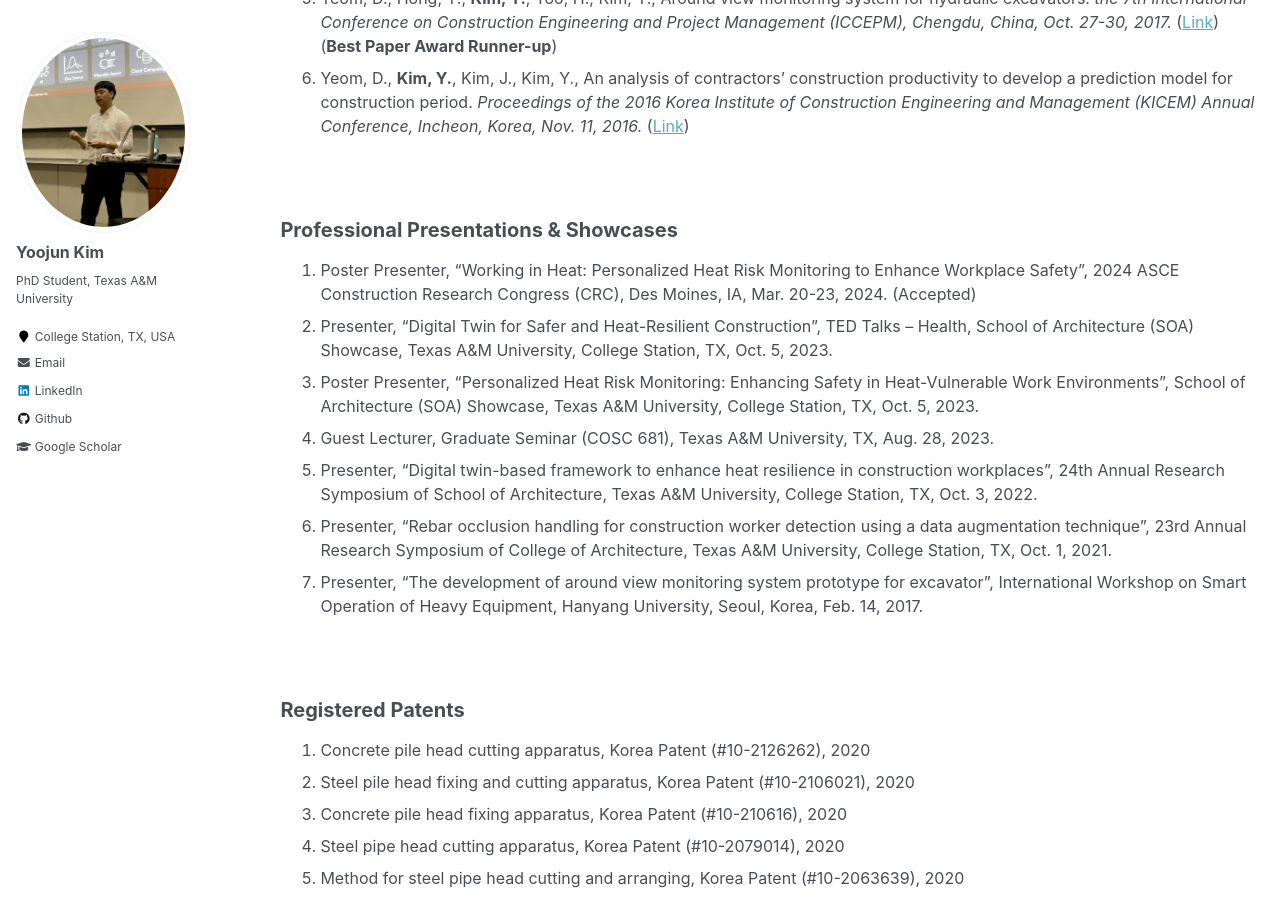
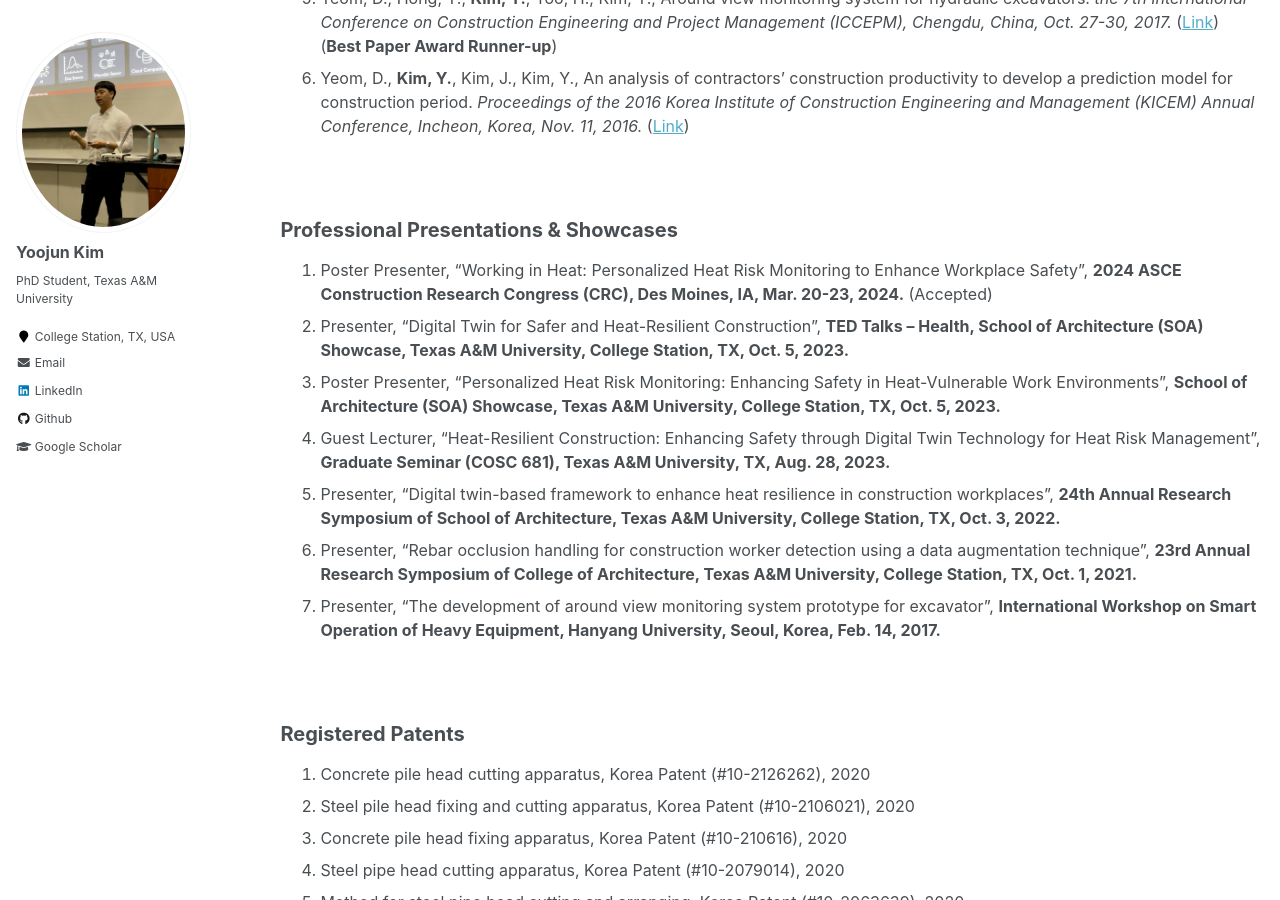
Before and after one commit to yoojunT/yoojunT.github.io, a Jekyll site: the page built from _pages/publications.md, in a window 1280 px wide and 900 px high, scrolled down 957 px. Built offline with Jekyll 4.4.1, drawn with Linux system fonts in a browser that asks for light colours.

Commit message:
Update publications.md

```diff
--- a/_pages/publications.md
+++ b/_pages/publications.md
@@ -28,17 +28,19 @@ author_profile: true
 <br />
 
 <h2 id="Presentation">Professional Presentations & Showcases</h2>
-1. Poster Presenter, “Working in Heat: Personalized Heat Risk Monitoring to Enhance Workplace Safety”, 2024 ASCE Construction Research Congress (CRC), Des Moines, IA, Mar. 20-23, 2024. (Accepted)
-1. Presenter, “Digital Twin for Safer and Heat-Resilient Construction”, TED Talks – Health, School of Architecture (SOA) Showcase, Texas A&M University, College Station, TX, Oct. 5, 2023.
-1. Poster Presenter, “Personalized Heat Risk Monitoring: Enhancing Safety in Heat-Vulnerable Work Environments”, School of Architecture (SOA) Showcase, Texas A&M University, College Station, TX, Oct. 5, 2023.
-1. Guest Lecturer, Graduate Seminar (COSC 681), Texas A&M University, TX, Aug. 28, 2023.
-1. Presenter, “Digital twin-based framework to enhance heat resilience in construction workplaces”, 24th Annual Research Symposium of School of Architecture, Texas A&M University, College Station, TX, Oct. 3, 2022.
-1. Presenter, “Rebar occlusion handling for construction worker detection using a data augmentation technique”, 23rd Annual Research Symposium of College of Architecture, Texas A&M University, College Station, TX, Oct. 1, 2021.
-1. Presenter, “The development of around view monitoring system prototype for excavator”, International Workshop on Smart Operation of Heavy Equipment, Hanyang University, Seoul, Korea, Feb. 14, 2017.
+
+1. Poster Presenter, “Working in Heat: Personalized Heat Risk Monitoring to Enhance Workplace Safety”, **2024 ASCE Construction Research Congress (CRC), Des Moines, IA, Mar. 20-23, 2024.** (Accepted)
+1. Presenter, “Digital Twin for Safer and Heat-Resilient Construction”, **TED Talks – Health, School of Architecture (SOA) Showcase, Texas A&M University, College Station, TX, Oct. 5, 2023.**
+1. Poster Presenter, “Personalized Heat Risk Monitoring: Enhancing Safety in Heat-Vulnerable Work Environments”, **School of Architecture (SOA) Showcase, Texas A&M University, College Station, TX, Oct. 5, 2023.**
+1. Guest Lecturer, “Heat-Resilient Construction: Enhancing Safety through Digital Twin Technology for Heat Risk Management”, **Graduate Seminar (COSC 681), Texas A&M University, TX, Aug. 28, 2023.**
+1. Presenter, “Digital twin-based framework to enhance heat resilience in construction workplaces”, **24th Annual Research Symposium of School of Architecture, Texas A&M University, College Station, TX, Oct. 3, 2022.**
+1. Presenter, “Rebar occlusion handling for construction worker detection using a data augmentation technique”, **23rd Annual Research Symposium of College of Architecture, Texas A&M University, College Station, TX, Oct. 1, 2021.**
+1. Presenter, “The development of around view monitoring system prototype for excavator”, **International Workshop on Smart Operation of Heavy Equipment, Hanyang University, Seoul, Korea, Feb. 14, 2017.**
 
 <br />
 
 <h2 id="Patents">Registered Patents</h2>
+
 1. Concrete pile head cutting apparatus, Korea Patent (#10-2126262), 2020
 1. Steel pile head fixing and cutting apparatus, Korea Patent (#10-2106021), 2020
 1. Concrete pile head fixing apparatus, Korea Patent (#10-210616), 2020
```
